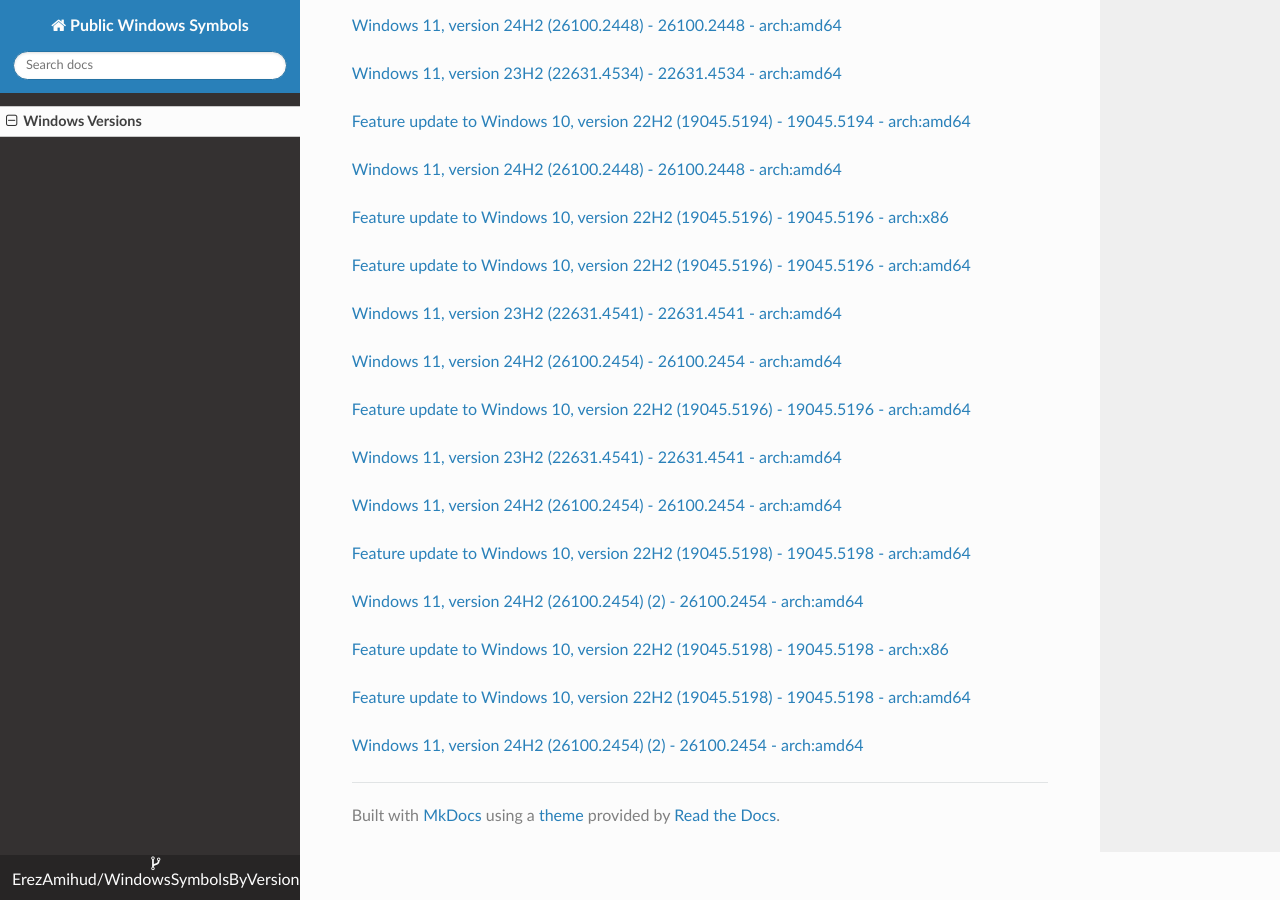
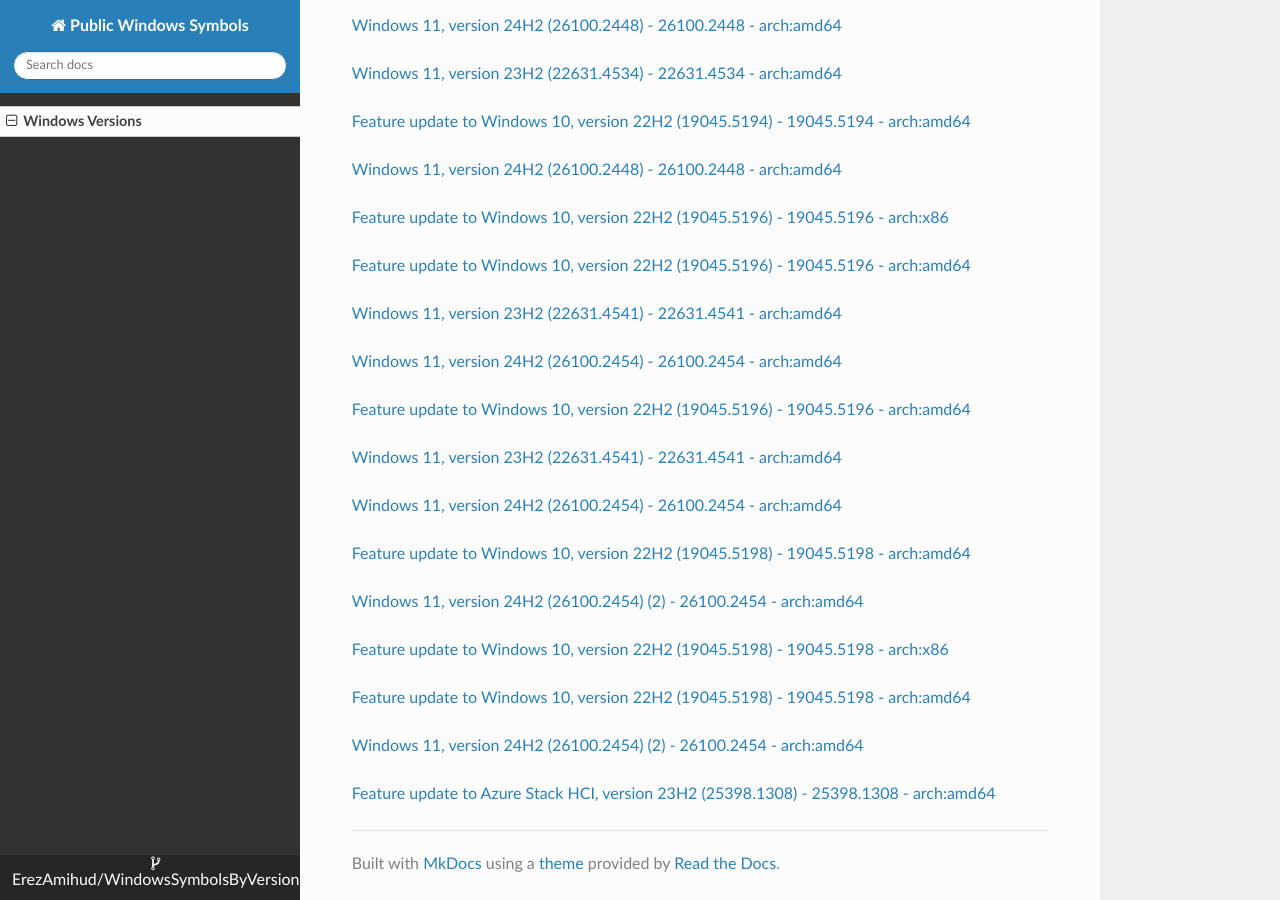
Before and after one commit to ErezAmihud/WindowsSymbolsByVersion, an MkDocs documentation site: the page built from docs/index.md, in a window 1280 px wide and 900 px high, scrolled down 64085 px. Built offline with MkDocs 1.6.1, drawn with Linux system fonts in a browser that asks for light colours; nearby versions of some CDN libraries.

Commit message:
Automated commit, add manifest for f272aa08-ee78-4400-898a-f2333acbb7e3

```diff
--- a/docs/index.md
+++ b/docs/index.md
@@ -3814,3 +3814,6 @@
 
 
 [Windows 11, version 24H2 (26100.2454) (2) - 26100.2454 - arch:amd64](https://github.com/ErezAmihud/WindowsSymbolsByVersion/blob/main/manifests/ec8096fc-dc44-483f-a6df-73d6e1ddfb26.manifest)
+
+
+[Feature update to Azure Stack HCI, version 23H2 (25398.1308) - 25398.1308 - arch:amd64](https://github.com/ErezAmihud/WindowsSymbolsByVersion/blob/main/manifests/f272aa08-ee78-4400-898a-f2333acbb7e3.manifest)
```
Also changed, not shown: process_builds.json (+1 -1 lines).
